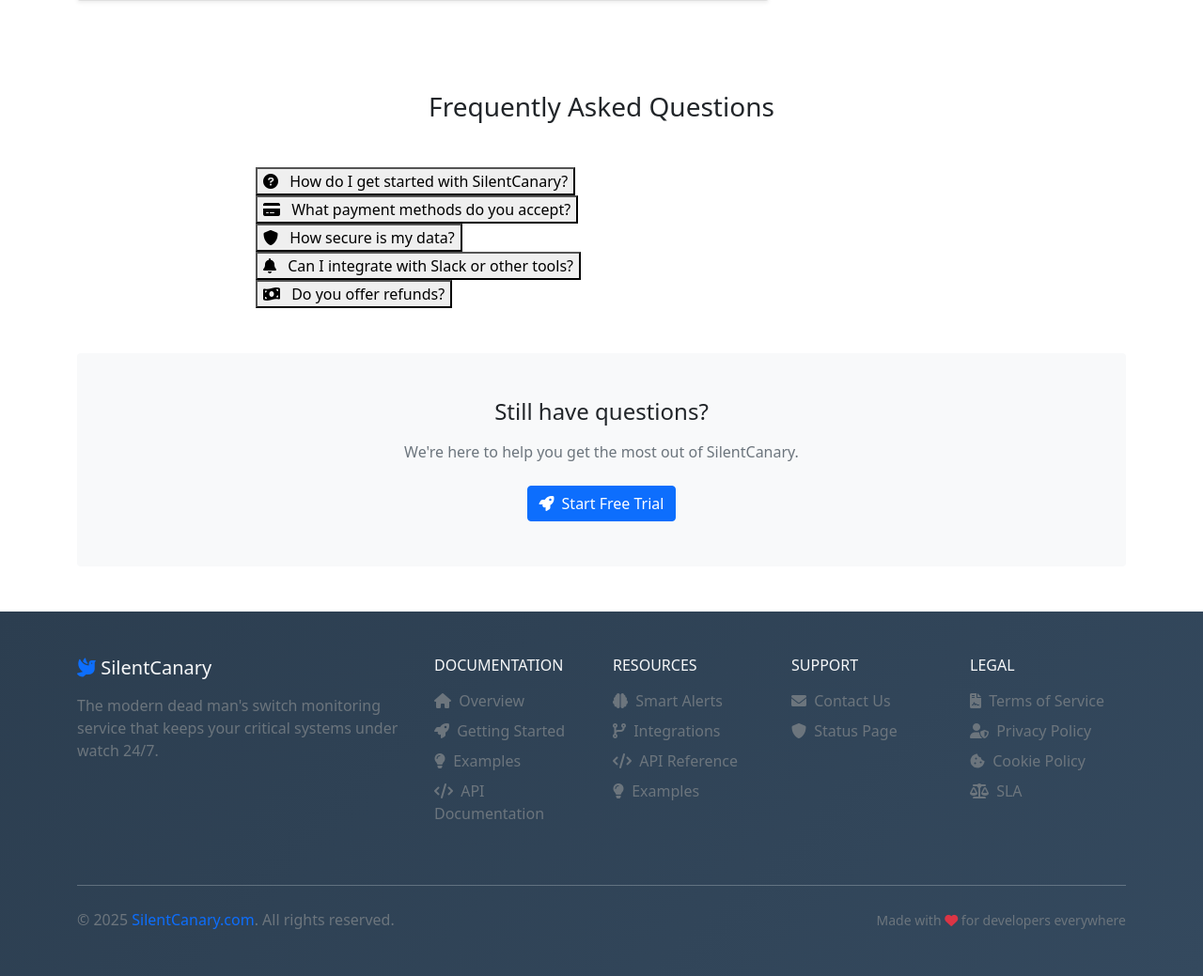
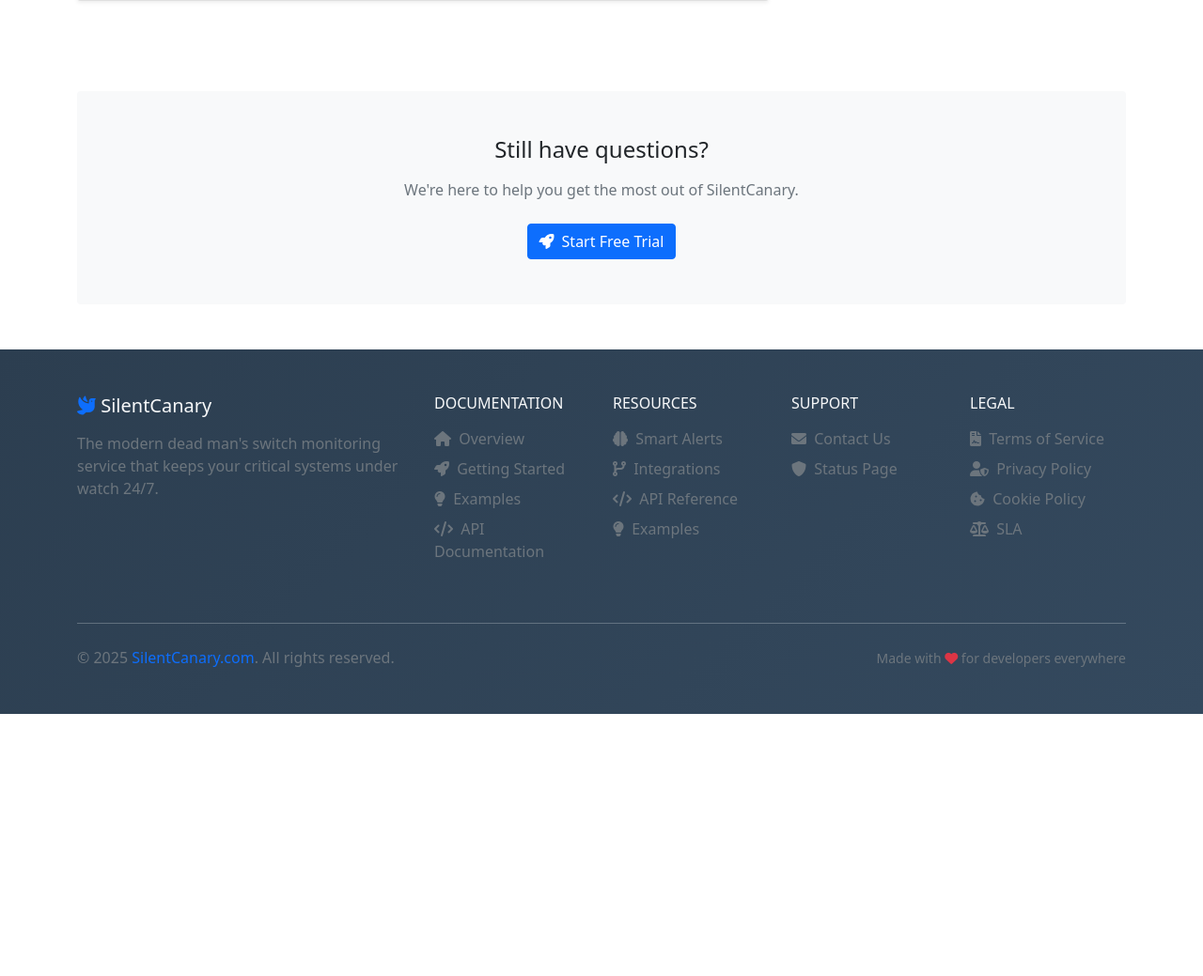
Before and after one commit to tabibazar/silentcanary, a Flask app: page /contact in a window 1280 px wide. Shown: the part 1020-2059 px from the top of the page at 94% size. After the commit the page ends 1780 px from the top, so only its background shows below. Run offline with Flask 3, Linux system fonts and the light colour scheme.

Commit message:
Remove FAQ section from contact page
- Remove 'Frequently Asked Questions' section completely
- Clean up contact page to only have contact form
- Keep only 'Still have questions?' CTA with documentation/trial links

🤖 Generated with [Claude Code](https://claude.ai/code)

Co-Authored-By: Claude <noreply@anthropic.com>

```diff
--- a/templates/contact.html
+++ b/templates/contact.html
@@ -255,83 +255,6 @@
     </div>
 </div>
 
-<!-- FAQ Section -->
-<div class="mt-5">
-    <h3 class="text-center mb-5">Frequently Asked Questions</h3>
-
-    <div class="row">
-        <div class="col-lg-8 mx-auto">
-            <div class="accordion" id="faqAccordion">
-                <div class="faq-item">
-                    <button class="faq-header" type="button" data-bs-toggle="collapse" data-bs-target="#faq1">
-                        <i class="fas fa-question-circle me-2"></i>
-                        How do I get started with SilentCanary?
-                    </button>
-                    <div id="faq1" class="collapse" data-bs-parent="#faqAccordion">
-                        <div class="faq-body">
-                            Getting started is simple! Create a free account, add your first canary with a name and check-in interval,
-                            then use our simple HTTP endpoint to start monitoring. Check out our
-                            <a href="{{ url_for('help_getting_started') if current_user.is_authenticated else url_for('register') }}">Getting Started guide</a> for detailed steps.
-                        </div>
-                    </div>
-                </div>
-
-                <div class="faq-item">
-                    <button class="faq-header" type="button" data-bs-toggle="collapse" data-bs-target="#faq2">
-                        <i class="fas fa-credit-card me-2"></i>
-                        What payment methods do you accept?
-                    </button>
-                    <div id="faq2" class="collapse" data-bs-parent="#faqAccordion">
-                        <div class="faq-body">
-                            We accept all major credit cards (Visa, MasterCard, American Express) and PayPal through our secure
-                            Stripe integration. All payments are processed securely and encrypted.
-                        </div>
-                    </div>
-                </div>
-
-                <div class="faq-item">
-                    <button class="faq-header" type="button" data-bs-toggle="collapse" data-bs-target="#faq3">
-                        <i class="fas fa-shield-alt me-2"></i>
-                        How secure is my data?
-                    </button>
-                    <div id="faq3" class="collapse" data-bs-parent="#faqAccordion">
-                        <div class="faq-body">
-                            Security is our top priority. We use end-to-end encryption, secure AWS infrastructure,
-                            and follow industry best practices. We're SOC 2 compliant and never store sensitive data
-                            from your check-ins beyond what's necessary for monitoring.
-                        </div>
-                    </div>
-                </div>
-
-                <div class="faq-item">
-                    <button class="faq-header" type="button" data-bs-toggle="collapse" data-bs-target="#faq4">
-                        <i class="fas fa-bell me-2"></i>
-                        Can I integrate with Slack or other tools?
-                    </button>
-                    <div id="faq4" class="collapse" data-bs-parent="#faqAccordion">
-                        <div class="faq-body">
-                            Absolutely! SilentCanary supports Slack webhooks, email notifications, SMS alerts, and custom webhooks.
-                            You can also integrate with PagerDuty, OpsGenie, and other incident management tools.
-                        </div>
-                    </div>
-                </div>
-
-                <div class="faq-item">
-                    <button class="faq-header" type="button" data-bs-toggle="collapse" data-bs-target="#faq5">
-                        <i class="fas fa-money-bill-wave me-2"></i>
-                        Do you offer refunds?
-                    </button>
-                    <div id="faq5" class="collapse" data-bs-parent="#faqAccordion">
-                        <div class="faq-body">
-                            Yes! We offer a 30-day money-back guarantee on all paid plans. If you're not completely satisfied,
-                            contact us within 30 days of your purchase for a full refund.
-                        </div>
-                    </div>
-                </div>
-            </div>
-        </div>
-    </div>
-</div>
 
 <!-- Still have questions CTA -->
 <div class="bg-light p-5 rounded text-center mt-5">
```
